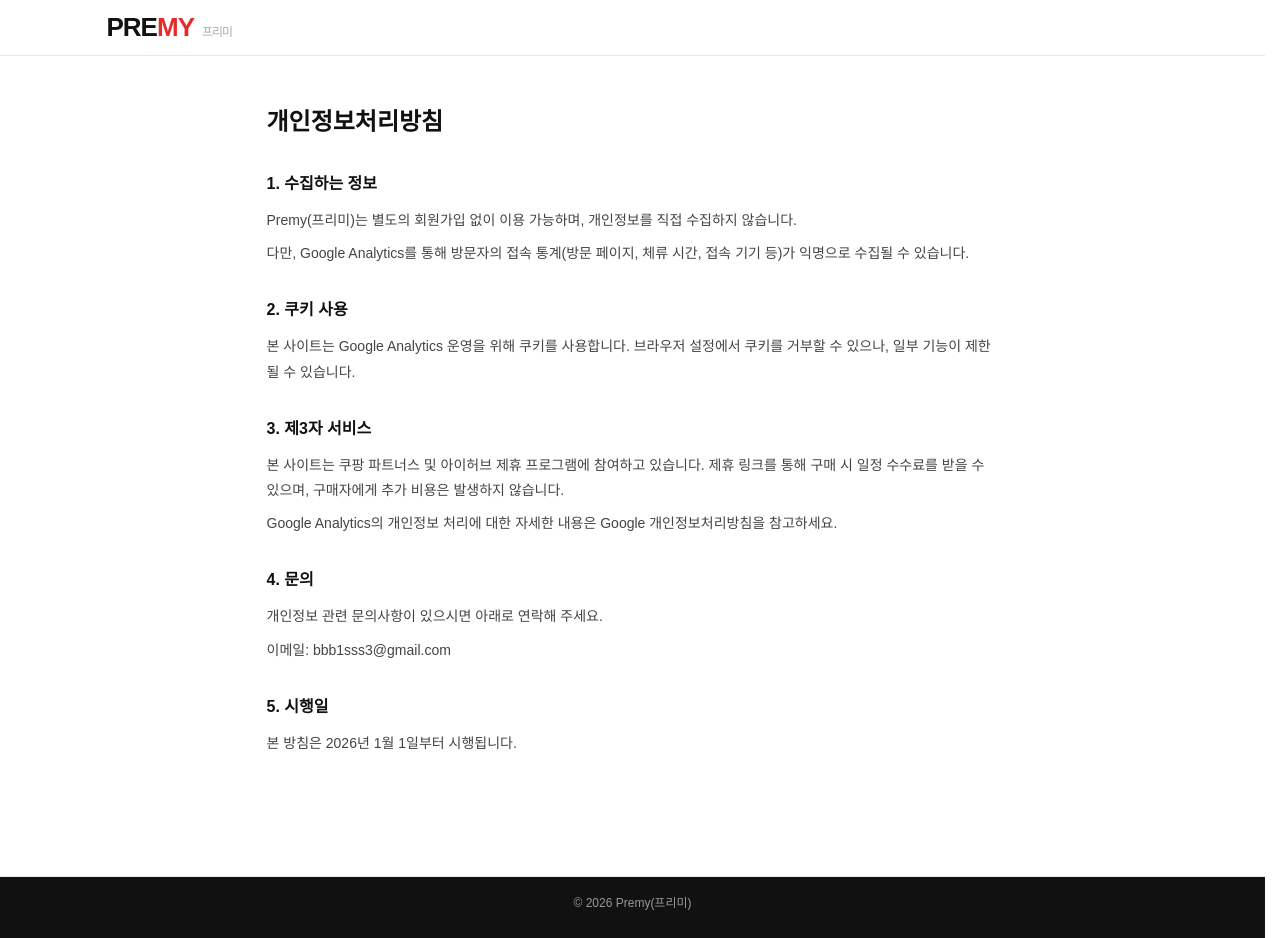
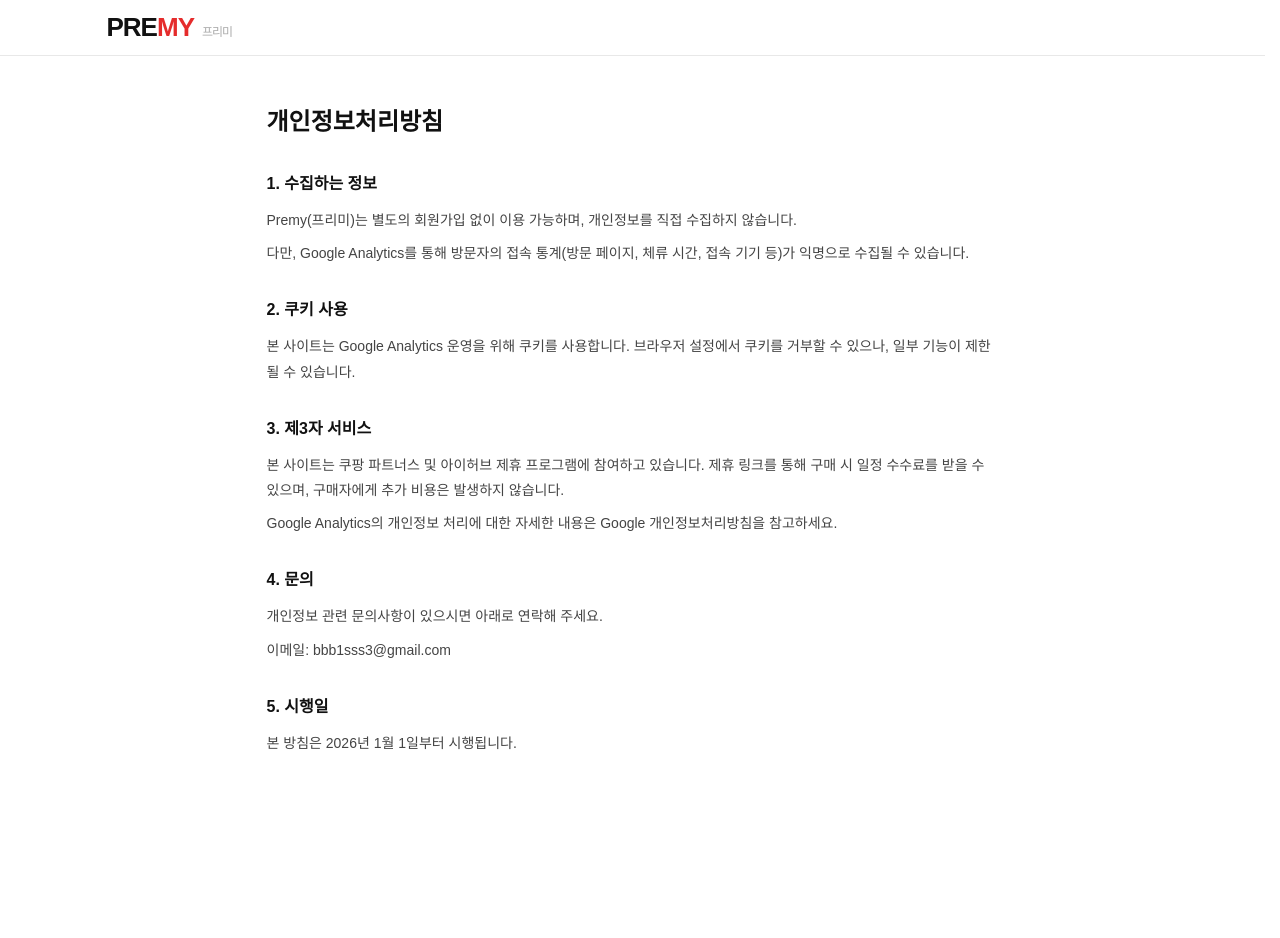
Before and after one commit to bbb1sss3/test, a Next.js app: page /privacy in a window 1280 px wide. After the commit the page ends 812 px from the top, so only its background shows below. Built offline with nearby package versions, Linux system fonts and the light colour scheme.

Commit message:
slug update

```diff
--- a/app/privacy/page.tsx
+++ b/app/privacy/page.tsx
@@ -53,9 +53,7 @@ export default function PrivacyPage() {
         <p>본 방침은 2026년 1월 1일부터 시행됩니다.</p>
       </div>
 
-      <footer className="footer">
-        <div className="footer-inner"><p>© 2026 Premy(프리미)</p></div>
-      </footer>
+
     </main>
   );
 }
```
